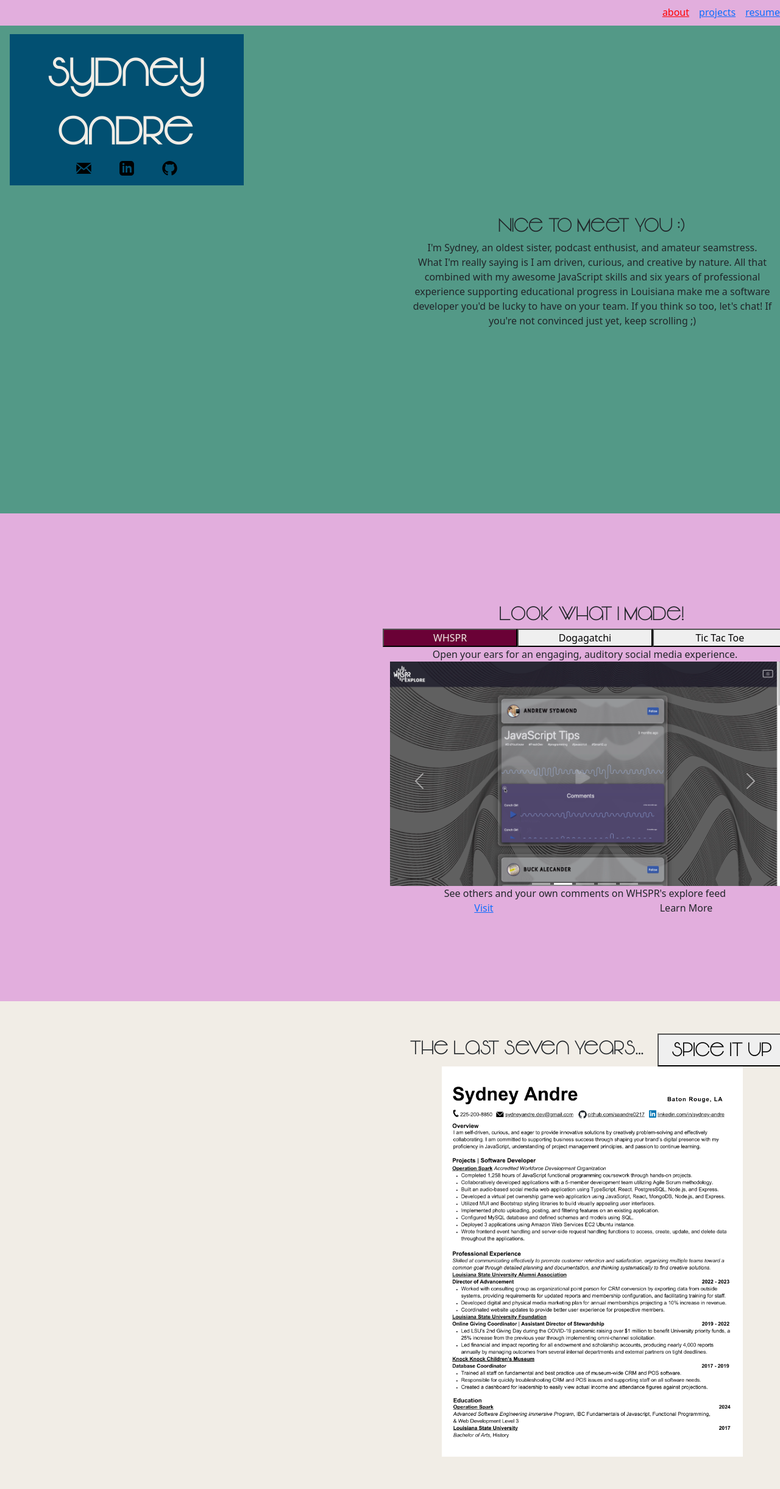
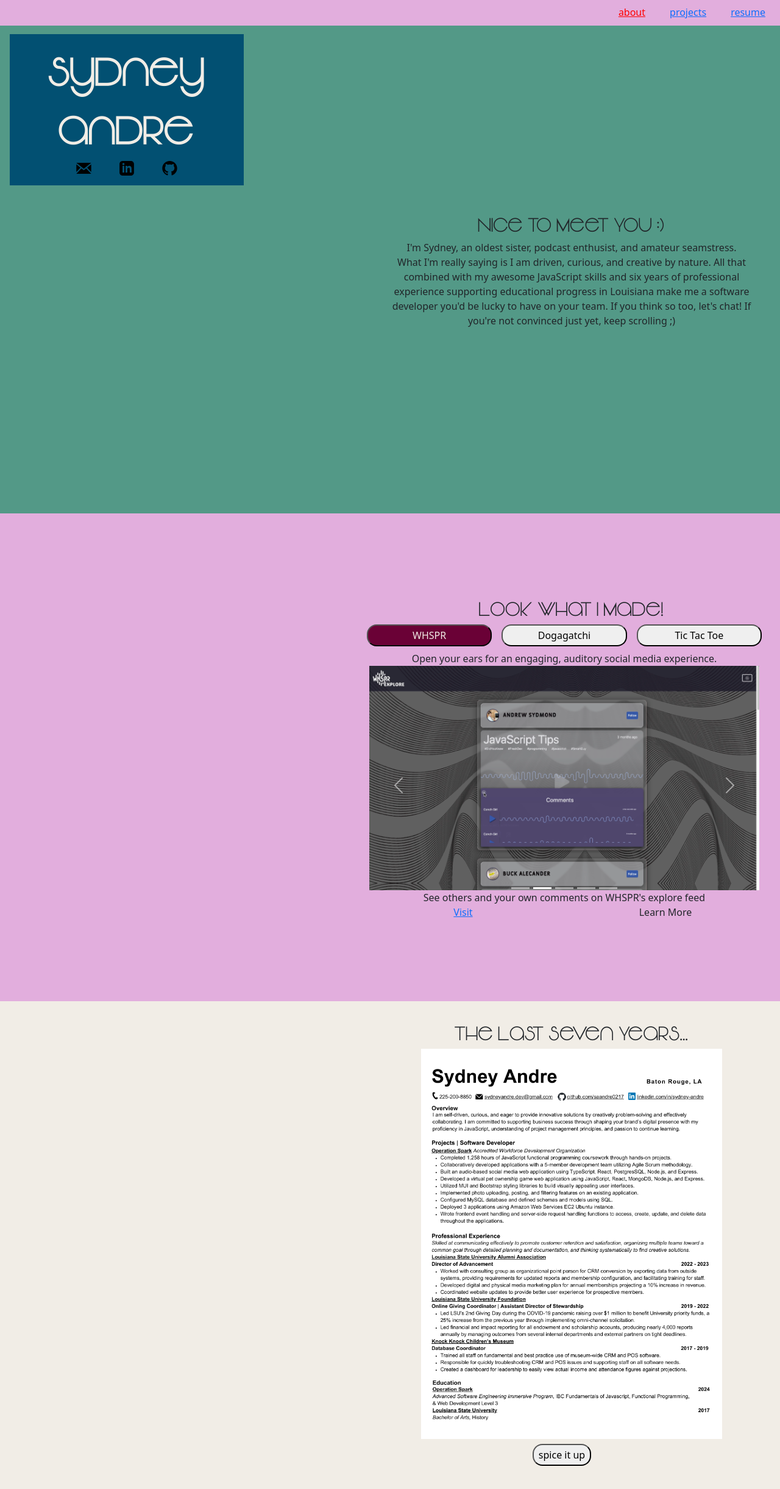
Before and after one commit to saandre0217/portfolio, a React (Create React App) app in the folder my-portfolio/: page / in a window 1280 px wide. Shown: the whole page at 61% size. Built offline with nearby package versions, Linux system fonts and the light colour scheme.

Commit message:
updated overflow and width properties to remove whitespace; added right margins; updated resume image size

```diff
--- a/my-portfolio/public/index.html
+++ b/my-portfolio/public/index.html
@@ -3,7 +3,7 @@
   <head>
     <meta charset="utf-8" />
     <link rel="icon" href="%PUBLIC_URL%/favicon.png" />
-    <meta name="viewport" content="width=device-width, initial-scale=1" />
+    <meta name="viewport" content="width=device-width, initial-scale=1.0" />
     <meta name="theme-color" content="#000000" />
     <meta
       name="description"
--- a/my-portfolio/src/App.css
+++ b/my-portfolio/src/App.css
@@ -13,7 +13,11 @@
   font-family: "primary-font-bold";
   src: url("../public/Vonique\ 64\ Bold.ttf")
 }
+body {
+  overflow-x: hidden;
 
+
+}
 img.icon {
   margin: 1rem;
   height: 3vh;
@@ -21,11 +25,16 @@ img.icon {
 }
 
 .resume {
-  height: 80vh;
-  width: auto;
+  height: auto;
+  max-height: 80vh;
+
+  max-width: 60vw;
+  width:auto;
+  object-fit: scale-down;
 }
 .App {
   text-align: center;
+  max-width: 100;
 }
 
 .App-logo {
@@ -66,7 +75,7 @@ img.icon {
 }
 
 .standard-marg-right {
-  margin-right: 1rem;
+  margin-right: 2rem;
 }
 
 .custom-row {
@@ -91,12 +100,13 @@ img.icon {
 }
 
 section {
-  padding: 12rem 0;
+  /* padding: 12rem 0; */
   min-height: 100vh;
   display: flex;
   align-items: center;
   justify-content: center;
   text-align: center;
+  width: 100vw;
 
 }
 a.active {
@@ -107,12 +117,21 @@ button#active {
   background-color: var(--purple);
   color: var(--neutral);
 }
+
+.custom-button {
+  margin: .5rem;
+  padding: .25rem .5rem;
+  border-radius: 1rem;
+  font-size: 1rem;
+}
 #about, #projects, #resume {
   height: calc(100vh - 6rem);
+  background-size: 100% 100%;
 }
 
 #about {
   background-color: var(--green);
+  width:100%
 }
 
 #resume {
@@ -126,17 +145,17 @@ button#active {
 .sect-header {
   font-size: 2rem;
   text-align: center;
-  margin-right: 2vw;
+  /* margin-right: 2vw; */
   font-family: primary-font;
 }
 
 .sect-body {
   text-align: end;
-  margin-right: 2vw;
+  /* margin-right: 2vw; */
   font-size: 1rem;
   text-size-adjust: auto;
   max-height: 66vh;
-  overflow: scroll;
+
 }
 
 .sticky {
--- a/my-portfolio/src/Components/navBar/Navbar.tsx
+++ b/my-portfolio/src/Components/navBar/Navbar.tsx
@@ -49,10 +49,10 @@ function NavigationBar (){
         }
     }, [])
     return(
-            <Nav variant="underline" className='sticky-top accent-background navbar-example justify-content-end '>
+            <Nav variant="underline" className='sticky-top accent-background navbar-example justify-content-end' style={{width:'100vw', marginRight:'1.5rem'}}>
                 {sectionIds.map((id, i) => (
                     <Nav.Link  key={i} onClick={() => scrollToSection(id)}>
-                        <Link to="/" className={activeLink === id ? "active" : ""} >{id}</Link>
+                        <Link to="/" className={activeLink === id ? "active" : ""} style={{marginRight:'1.5rem'}} >{id}</Link>
                     </Nav.Link>
                 ))}
             </Nav>
--- a/my-portfolio/src/Sections/About.tsx
+++ b/my-portfolio/src/Sections/About.tsx
@@ -2,8 +2,8 @@ import React from 'react';
 
 function About() {
     return (
-        <section id='about' className='justify-content start'>
-            <div className='row justify-content start'>
+        <section id='about' style={{width:'100vw'}}>
+            <div className='row justify-content start ' style={{marginRight:'2rem'}}>
                 <div className='col'></div>
                 <div className='col-8' style={{ width: "100vw" }}>
                     <div className='sect-header row'>
@@ -11,9 +11,9 @@ function About() {
                         <div className='col'> Nice to Meet You :)</div>
 
                     </div>
-                    <div className='row'>
+                    <div className='row '>
                         <div className='col'></div>
-                        <div className='col'>
+                        <div className='col '>
                             <div>
                                 I'm Sydney, an oldest sister, podcast enthusist, and amateur seamstress.
                             </div>
--- a/my-portfolio/src/Sections/Projects.tsx
+++ b/my-portfolio/src/Sections/Projects.tsx
@@ -7,8 +7,8 @@ function Projects() {
 
 
     return (
-        <section id='projects' className='justify-content start'>
-            <div className='row justify-content start'>
+        <section id='projects' >
+            <div className='row justify-content start' style={{marginRight:'2rem'}}>
                 <div className='col'></div>
                 <div className='col-8' style={{width: "100vw"}}>
                     <div className='sect-header row'>
@@ -16,17 +16,19 @@ function Projects() {
                         <div className='col'> Look What I Made!</div>
 
                     </div>
-                    <div className="row">
+                    <div className="row ">
                         <div className='col'></div>
-                        <div className='col'>
+                        <div className='col '>
                             <div className='row'>
-                                <button className='col' id={project[0].projectName === 'WHSPR' ? 'active' : ''}
+                                <button className='col custom-button' id={project[0].projectName === 'WHSPR' ? 'active' : ''}
                                     onClick={() => setProject(projectData[0])}
+
                                 >WHSPR</button>
-                                <button className='col' id={project[0].projectName === 'dogagatchi' ? 'active' : ''}
+
+                                <button className='col custom-button' id={project[0].projectName === 'dogagatchi' ? 'active' : ''}
                                      onClick={() => setProject(projectData[1])}
                                 >Dogagatchi</button>
-                                <button className='col' id={project[0].projectName === 'ttt' ? 'active' : ''}
+                                <button className='col custom-button' id={project[0].projectName === 'ttt' ? 'active' : ''}
                                      onClick={() => setProject(projectData[2])}
                                 >Tic Tac Toe</button>
                             </div>
--- a/my-portfolio/src/Sections/Resume.tsx
+++ b/my-portfolio/src/Sections/Resume.tsx
@@ -12,23 +12,15 @@ function Resume () {
         document.body.removeChild(link);
     };
     return (
-        <section id='resume' className='justify-content start'>
-        <div className='row justify-content start'>
-            <div className='col'>
-            </div>
+        <section id='resume' >
+        <div className='row justify-content start'style={{marginRight:'2rem'}}>
+            <div className='col'></div>
             <div className='col-8' style={{ width: "100vw" }}>
                 <div className='sect-header row'>
                     <div className='col'></div>
                     <div className='col'>
-                    <div className='row'>
-                        <div className='col-8'>The Last Seven Years...</div>
-                        <button className='col'
-                        onClick={() => setResume(() => !resume)}
-                        >{resume ? 'spice it up' : 'back to basic'}</button>
-
+                        The Last Seven Years...
                     </div>
-                    </div>
-
                 </div>
                 <div className='row'>
                     <div className='col'></div>
@@ -42,8 +34,17 @@ function Resume () {
 
                         </div>
                     </div>
+                </div>
+                <div className='row'>
+                                <div className='col'></div>
+                                <div className='col'>
 
-                </div>
+                                <button className='col custom-button'
+                        style={{marginRight:'2.5rem'}}
+                        onClick={() => setResume(() => !resume)}
+                        >{resume ? 'spice it up' : 'back to basic'}</button>
+                                </div>
+                            </div>
             </div>
         </div>
     </section>
```
